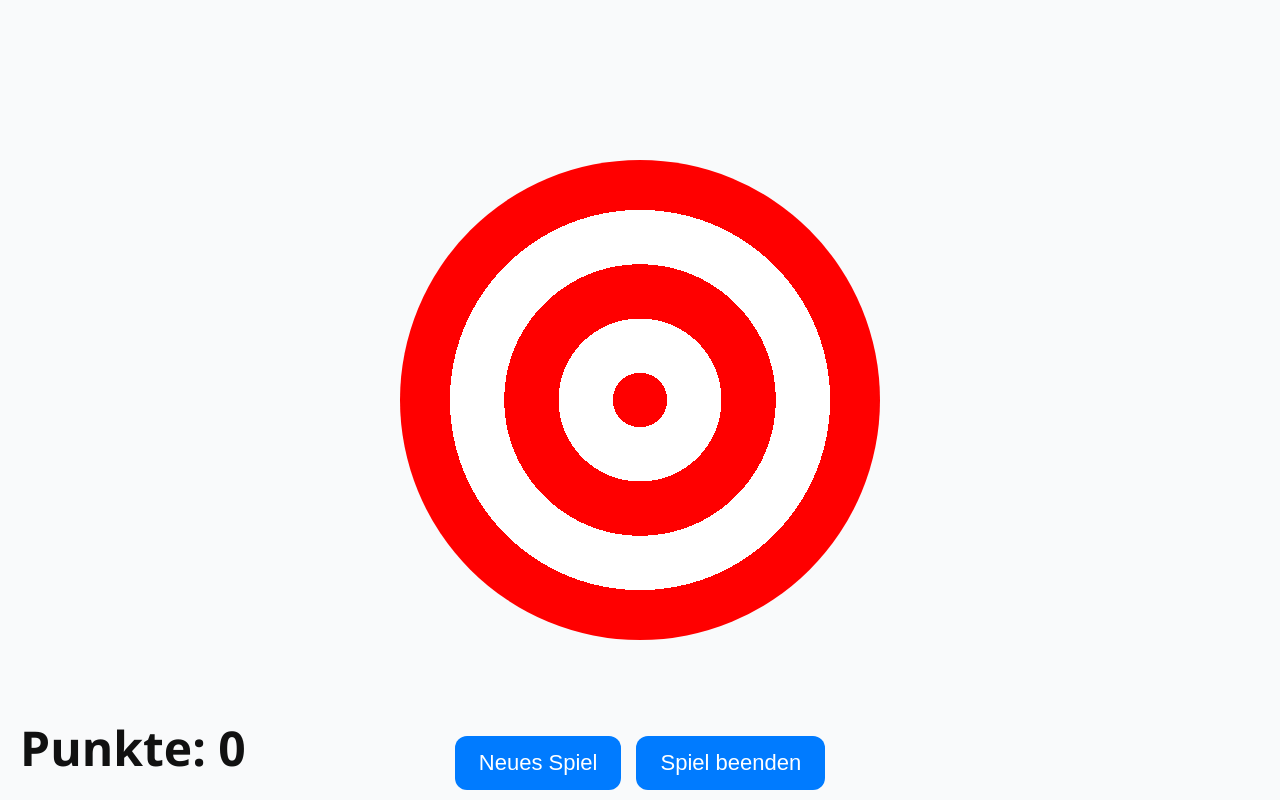
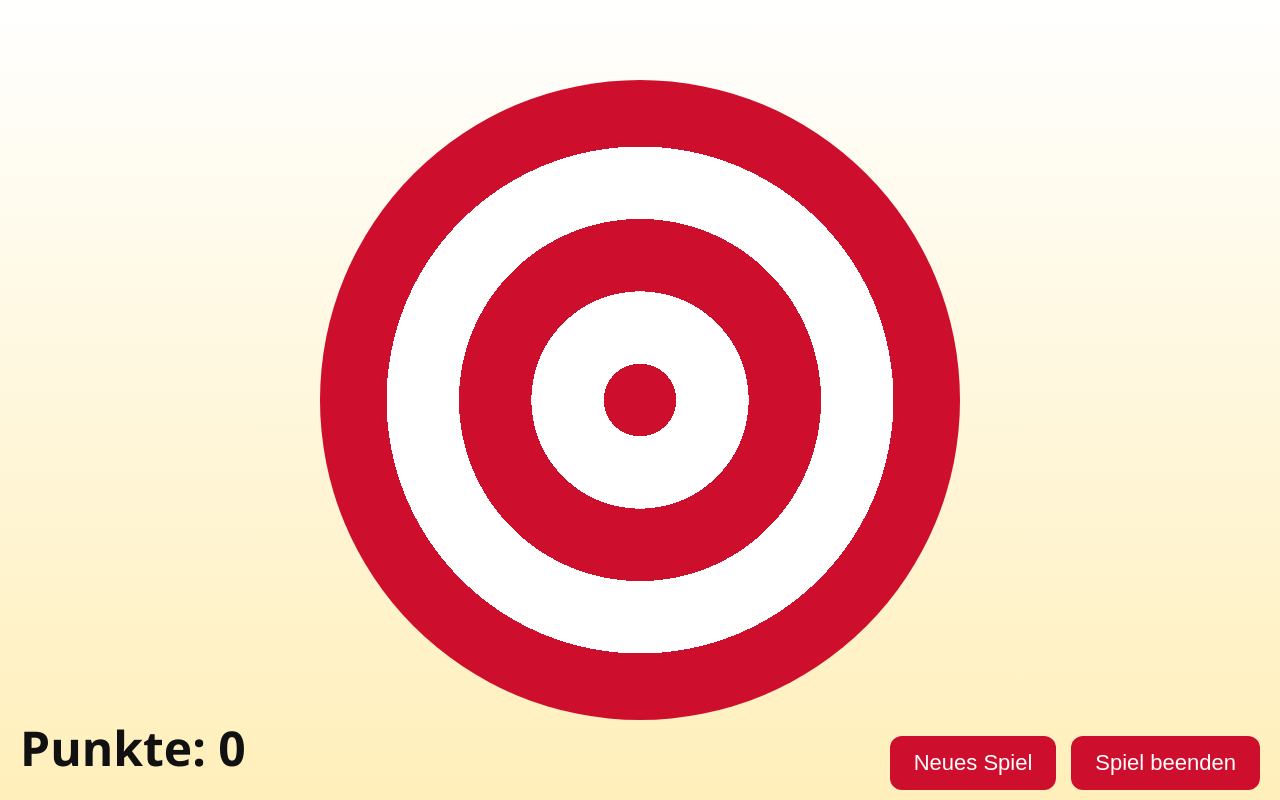
Before and after one commit to christianRakete/pfeil-und-bogen, a plain HTML site: page index.html in a window 1280 px wide. Drawn offline with Linux system fonts and the light colour scheme.

Commit message:
add styling

```diff
--- a/index.html
+++ b/index.html
@@ -12,6 +12,10 @@
       background: #f9fafb;
       font-family: "Segoe UI", sans-serif;
       overflow: hidden;
+      /* background: radial-gradient(circle,rgba(255, 255, 255, 1) 22%, rgba(255, 0, 0, 0.23) 100%); */
+      background: #ffefba; /* fallback for old browsers */
+  background: -webkit-linear-gradient(to top, #ffefba, #ffffff); /* Chrome 10-25, Safari 5.1-6 */
+  background: linear-gradient(to top, #ffefba, #ffffff); /* W3C, IE 10+/ Edge, Firefox 16+, Chrome 26+, Opera 12+, Safari 7+ */
     }
 
     .container {
@@ -26,7 +30,7 @@
       top: 50%;
       left: 50%;
       transform: translate(-50%, -50%);
-      height: 60vh;
+      height: 80vh;
       aspect-ratio: 1/1;
     }
 
@@ -36,16 +40,16 @@
       border-radius: 50%;
       background: radial-gradient(
         circle,
-        red 0%,
-        red 8%,
+        #CE0E2D 0%,
+        #CE0E2D 8%,
         white 8%,
         white 24%,
-        red 24%,
-        red 40%,
+        #CE0E2D 24%,
+        #CE0E2D 40%,
         white 40%,
         white 56%,
-        red 56%,
-        red 100%
+        #CE0E2D 56%,
+        #CE0E2D 100%
       );
       position: relative;
       overflow: hidden;
@@ -55,9 +59,10 @@
     .controls {
       position: absolute;
       bottom: 10px;
+      right: 20px;
       width: 100%;
       display: flex;
-      justify-content: center;
+      justify-content: flex-end;
       gap: 15px;
       z-index: 100;
     }
@@ -65,7 +70,7 @@
     .btn {
       padding: 14px 24px;
       font-size: 22px;
-      background: #007bff;
+      background: #CE0E2D;
       color: white;
       border: none;
       border-radius: 12px;
@@ -83,12 +88,12 @@
 
     .end-message {
       position: absolute;
-      bottom: 20px;
+      top: 20px;
       right: 20px;
-      font-size: 32px;
+      font-size: 50px;
       font-weight: bold;
       color: #333;
-      max-width: 45%;
+      max-width: 25%;
       text-align: right;
     }
 
@@ -106,7 +111,8 @@
       position: absolute;
       top: 15px;
       left: 15px;
-      font-size: 36px;
+      font-size: 50px;
+      letter-spacing: 15px;
     }
   </style>
 </head>
```
